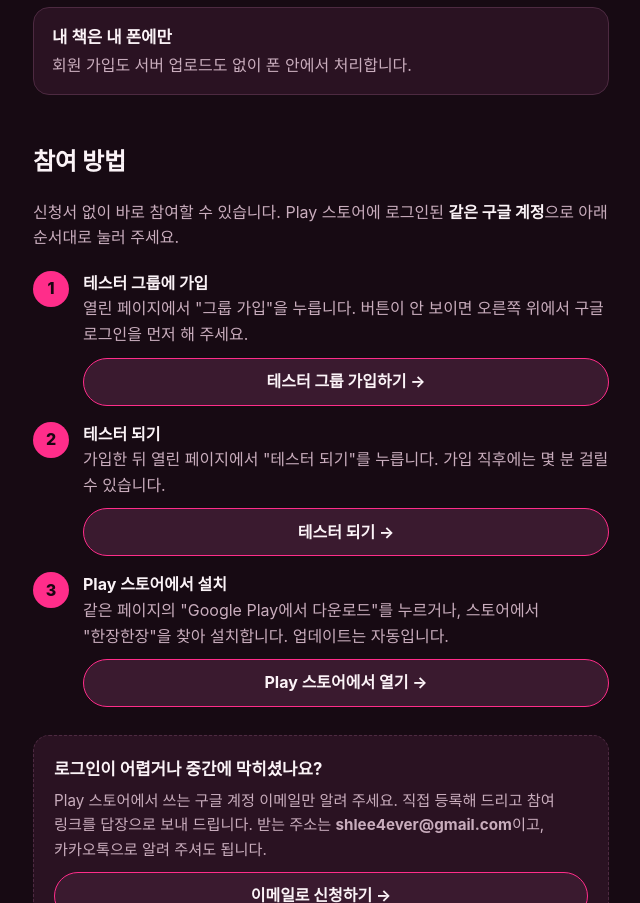
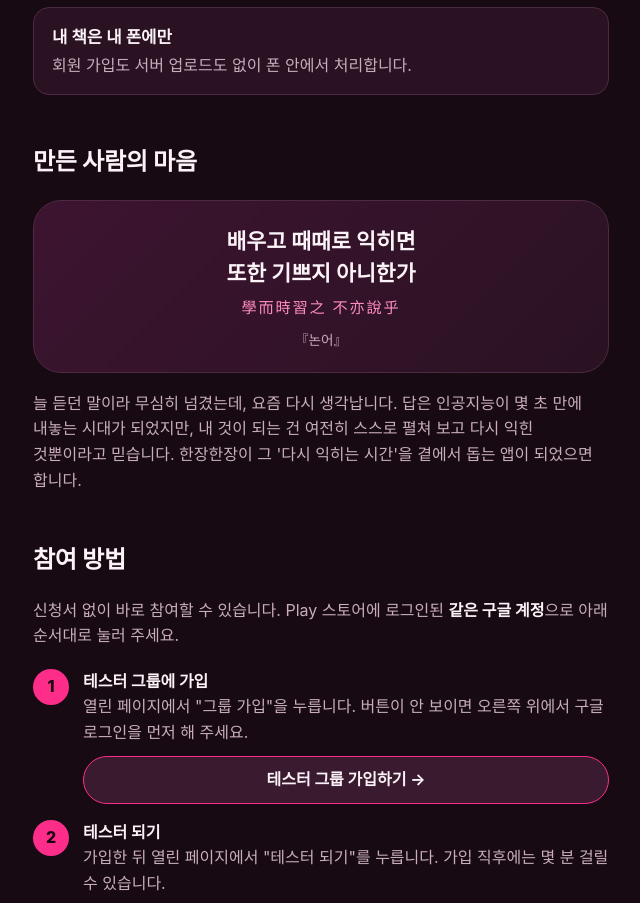
Before and after one commit to hanjanghanjang/hanjanghanjang.github.io, a plain HTML site: page beta/index.html in a window 1280 px wide. Shown: the part 1447-2350 px from the top of the page, without its empty margins (319-959 px from the left). Drawn offline with Linux system fonts and the light colour scheme.

Commit message:
테스터 안내에 『논어』 인용과 만든 사람의 마음 추가
Co-Authored-By: Claude Opus 5.5 <noreply@anthropic.com>

```diff
--- a/beta/index.html
+++ b/beta/index.html
@@ -42,6 +42,18 @@
     </ul>
   </section>
 
+  <section class="maker-note" aria-labelledby="maker-note-title">
+    <h2 id="maker-note-title">만든 사람의 마음</h2>
+    <figure>
+      <blockquote>
+        <p>배우고 때때로 익히면<br>또한 기쁘지 아니한가</p>
+        <p class="hanja" lang="zh-Hant">學而時習之 不亦說乎</p>
+      </blockquote>
+      <figcaption>『논어』</figcaption>
+    </figure>
+    <p>늘 듣던 말이라 무심히 넘겼는데, 요즘 다시 생각납니다. 답은 인공지능이 몇 초 만에 내놓는 시대가 되었지만, 내 것이 되는 건 여전히 스스로 펼쳐 보고 다시 익힌 것뿐이라고 믿습니다. 한장한장이 그 '다시 익히는 시간'을 곁에서 돕는 앱이 되었으면 합니다.</p>
+  </section>
+
   <section id="join" class="steps" aria-labelledby="steps-title">
     <h2 id="steps-title">참여 방법</h2>
     <p class="steps-lead">신청서 없이 바로 참여할 수 있습니다. Play 스토어에 로그인된 <strong>같은 구글 계정</strong>으로 아래 순서대로 눌러 주세요.</p>
--- a/beta/style.css
+++ b/beta/style.css
@@ -104,3 +104,15 @@ footer { max-width: 640px; margin: 0 auto; padding: 40px var(--gutter) 56px; col
 .fallback h3 { margin: 0 0 6px; font-size: 1.05rem; }
 .fallback p { margin: 0; color: var(--muted); font-size: 0.95rem; }
 .copyright-note { margin: 0 0 12px; font-size: 0.78rem; line-height: 1.5; opacity: 0.85; }
+
+/* 만든 사람의 마음: 『논어』 인용 */
+.maker-note figure {
+  margin: 0 0 18px; padding: 24px 22px 20px; border-radius: var(--radius-lg);
+  background: linear-gradient(135deg, #3d1430, var(--surface)); border: 1px solid var(--line);
+  text-align: center;
+}
+.maker-note blockquote { margin: 0; }
+.maker-note blockquote p { margin: 0; font-size: clamp(1.15rem, 1rem + 1vw, 1.35rem); font-weight: 700; line-height: 1.5; }
+.maker-note blockquote .hanja { margin-top: 8px; color: var(--accent-soft); font-size: 0.95rem; font-weight: 500; letter-spacing: 0.12em; }
+.maker-note figcaption { margin-top: 10px; color: var(--muted); font-size: 0.85rem; }
+.maker-note > p { margin: 0; color: var(--muted); }
```
